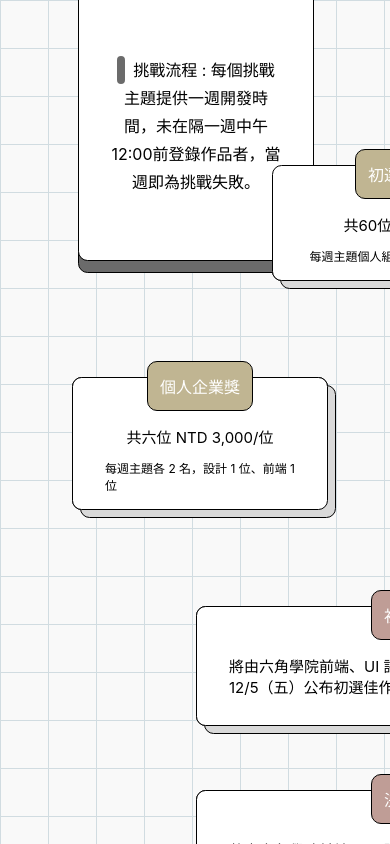
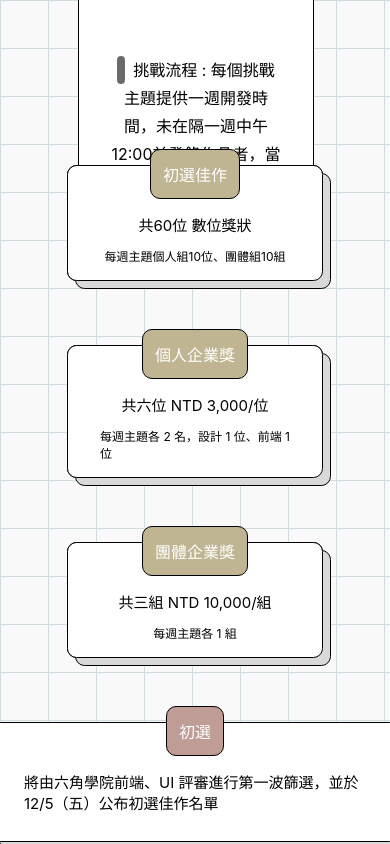
Before and after one commit to ms314006/event-website, a Next.js app: page / in a window 390 px wide. Shown: the part 5280-6124 px from the top of the page. Built offline with nearby package versions, Linux system fonts and the light colour scheme.

Commit message:
ADD AwardAndSelection responsive ui

```diff
--- a/components/AwardAndSelection/awardAndSelection.module.css
+++ b/components/AwardAndSelection/awardAndSelection.module.css
@@ -21,6 +21,7 @@
 .twoAwardsRow {
   width: 100%;
   display: flex;
+  flex-direction: row;
   justify-content: space-around;
 }
 
@@ -62,3 +63,15 @@
 .awardCount {
   font-size: 0.75rem;
 }
+
+@media all and (max-width: 1100px) {
+  .container {
+    width: 98vw;
+  }
+
+  .twoAwardsRow {
+    flex-direction: column;
+    align-items: center;
+    margin: 0;
+  }
+}
```
